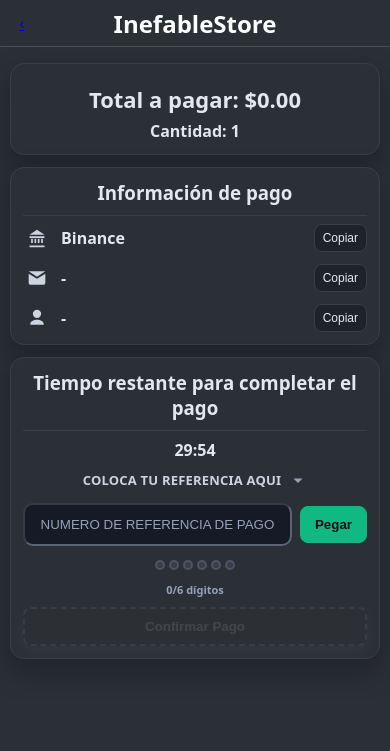
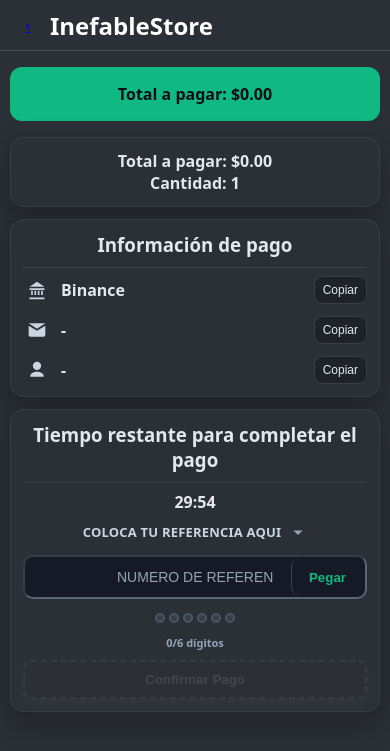
Before and after one commit to 2eliot/Inefablestore, a Python web app: template templates/checkout.html in a window 390 px wide. Shown: the top 751 px of the page. Run offline with Jinja, Linux system fonts and the light colour scheme; the template is opened without the code that fills it, so the values that code supplies are empty.

Commit message:
Checkout: botón Pegar dentro del input (texto verde, sin fondo, separador sutil); centrado y responsivo del campo

```diff
--- a/static/css/store.css
+++ b/static/css/store.css
@@ -171,24 +171,25 @@ html { overflow-x: hidden; width: 100%; }
   border-color: var(--price-accent);
   color: #0b0f14;
   box-shadow: 0 6px 16px rgba(16,185,129,0.28);
-}
 #btn-buy.btn.primary:hover,
 #btn-confirm-pay.btn.primary:hover,
 #btn-co-confirm.btn.primary:hover {
   filter: brightness(1.05);
 }
-/* Make the Paste button green */
+/* Make the Paste button transparent with visible text and green color */
 #btn-paste-ref {
-  background: var(--price-accent);
-  border-color: var(--price-accent);
-  color: #0b0f14;
+  background: transparent !important;
+  border-color: transparent !important;
+  color: var(--price-accent) !important;
   font-weight: 900;
+  box-shadow: none !important;
 }
-#btn-paste-ref:hover { filter: brightness(1.05); }
+#btn-paste-ref:hover { opacity: 0.9; }
 
 /* Checkout discount breakdown */
 #co-disc-note {
   background: #1f2329;
+/* ... */
   border: 1px solid #30363d;
   border-radius: 14px;
   padding: 14px 16px;
--- a/templates/checkout.html
+++ b/templates/checkout.html
@@ -18,7 +18,7 @@
   .co-actions { margin-top: 10px; }
   .co-actions .btn { width: 100%; }
   /* Reference input emphasis */
-  .ref-group { display:grid; gap:8px; }
+  .ref-group { display:grid; gap:8px; justify-items: center; }
   .ref-label { color:#cbd5e1; font-weight:800; font-size:13px; letter-spacing:.2px; }
   .ref-hint { color: #94a3b8; font-size: 12px; margin-top: -2px; }
   #co-ref.input {
@@ -33,6 +33,26 @@
   }
   #co-ref.input::placeholder { color: #94a3b8; }
   #co-ref.input:focus { border-color:#94a3b8; box-shadow: 0 0 0 3px rgba(148,163,184,0.25); }
+  /* Wrapper to place the Paste button inside the input */
+  .ref-input-wrap { position: relative; width: 100%; max-width: 480px; margin: 0 auto; }
+  .ref-input-wrap #co-ref.input { width: 100%; box-sizing: border-box; padding-right: 120px; padding-left: 120px; }
+  .ref-input-wrap #btn-paste-ref {
+    position: absolute;
+    right: 6px;
+    top: 50%;
+    transform: translateY(-50%);
+    height: calc(100% - 8px);
+    padding: 0 14px;
+    min-width: 90px;
+    width: auto !important;
+    z-index: 1;
+    background: transparent !important;
+    border: none !important;
+    color: var(--price-accent) !important;
+    box-shadow: none !important;
+    font-weight: 900 !important;
+    border-left: 1px solid rgba(148,163,184,0.28) !important;
+  }
   .co-hint { color: #94a3b8; font-size: 12px; margin-top: 6px; text-align: center; }
   /* Discount price styling */
   .price-old { text-decoration: line-through; color: rgba(148,163,184,0.6); margin-right: 8px; font-weight: 800; }
@@ -42,6 +62,12 @@
   #co-disc-note { background: #2b2f36; border:1px solid #3a3f47; border-radius: 14px; padding: 12px; margin: 0 0 12px; box-shadow: 0 12px 30px rgba(0,0,0,0.25); color:#e2e8f0; text-align:center; font-weight:900; width: 100%; max-width: 100%; }
   .co-disc-note { text-align:center; color:#e2e8f0; font-weight:900; }
   .co-disc-note[hidden] { display: none; }
+  /* Phone tweaks: keep input text fully visible and centered */
+  @media (max-width: 480px) {
+    .ref-input-wrap { max-width: 100%; }
+    .ref-input-wrap #btn-paste-ref { right: 4px; min-width: 72px; padding: 0 10px; }
+    .ref-input-wrap #co-ref.input { padding-right: 92px; padding-left: 92px; font-size: 14px; }
+  }
   /* Button disabled state - very visual */
   #btn-co-confirm {
     position: relative;
@@ -149,7 +175,7 @@
             <path d="M12 16l-6-6h12l-6 6z"/>
           </svg>
         </div>
-        <div style="display:grid; grid-template-columns: 1fr auto; gap:8px; align-items:center;">
+        <div class="ref-input-wrap">
           <input id="co-ref" class="input" type="text" inputmode="numeric" pattern="[0-9]{6}" placeholder="NUMERO DE REFERENCIA DE PAGO" maxlength="6" minlength="6" required style="text-align: center;">
           <button id="btn-paste-ref" type="button" class="btn" aria-label="Pegar referencia" title="Pegar" style="font-weight:800;">Pegar</button>
         </div>
```
